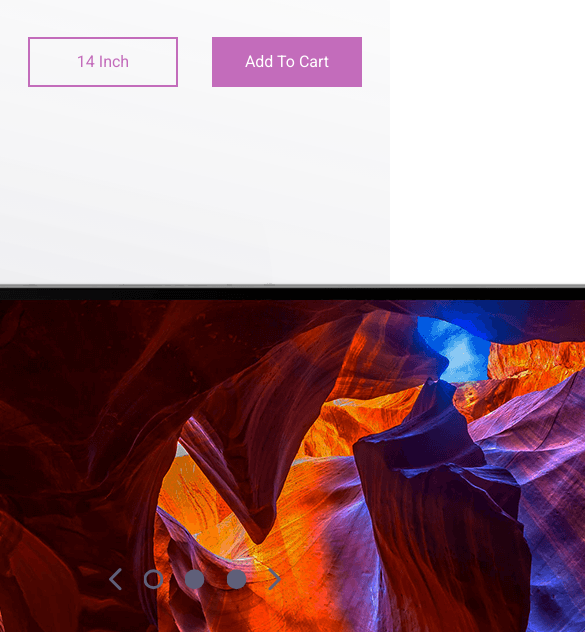
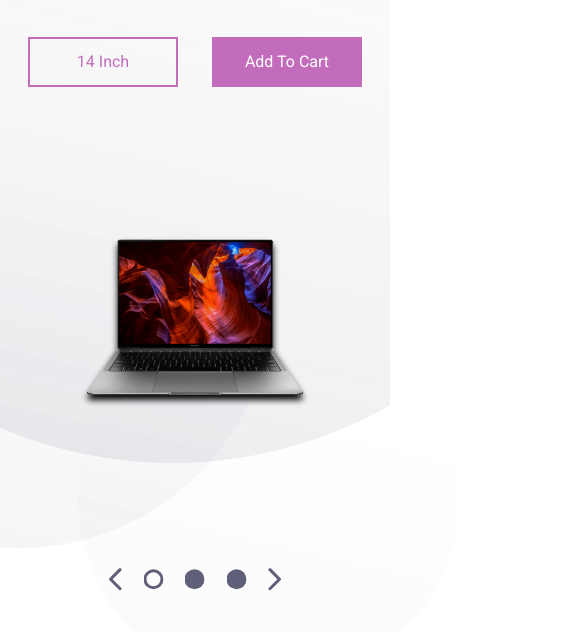
Before and after one commit to Bastigonzales/Responsive-Page, a plain HTML site: page index.html in a window 390 px wide. Shown: the part 212-844 px from the top of the page, 585 px wide, since content can reach past the window. Drawn offline with Linux system fonts and the light colour scheme.

Commit message:
fixed image size on mobile devices

```diff
--- a/style.css
+++ b/style.css
@@ -114,13 +114,14 @@ nav {
     display: flex;
     justify-content: center;
     height: 60vh;
-    width: 70%;
+    width: 80%;
 }
 
 .cover img {
     height: 100%;
     filter: drop-shadow(0px 5px 3px black);
     animation: drop 1.5s ease;
+    width: 80%;
 }
 
 .big-circle {
```
